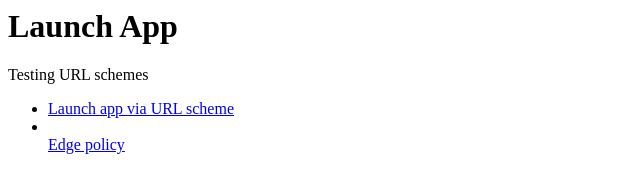
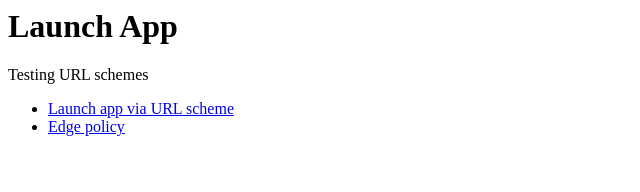
Before and after one commit to gurenius/pages, a plain HTML site: page index.html in a window 1280 px wide. Shown: the whole page, without its empty margins (0-640 px from the left). Drawn offline with Linux system fonts and the light colour scheme.

Commit message:
Update index.html

```diff
--- a/index.html
+++ b/index.html
@@ -8,7 +8,7 @@
 
 <ul>
   <li><a href="appauth://io.arkyn.work/sap-ad-redirect">Launch app via URL scheme</a></li>
-  <li></li><a href="edge://policy">Edge policy</a></li>
+  <li><a href="edge://policy">Edge policy</a></li>
 </ul>
 
 </body>
```
